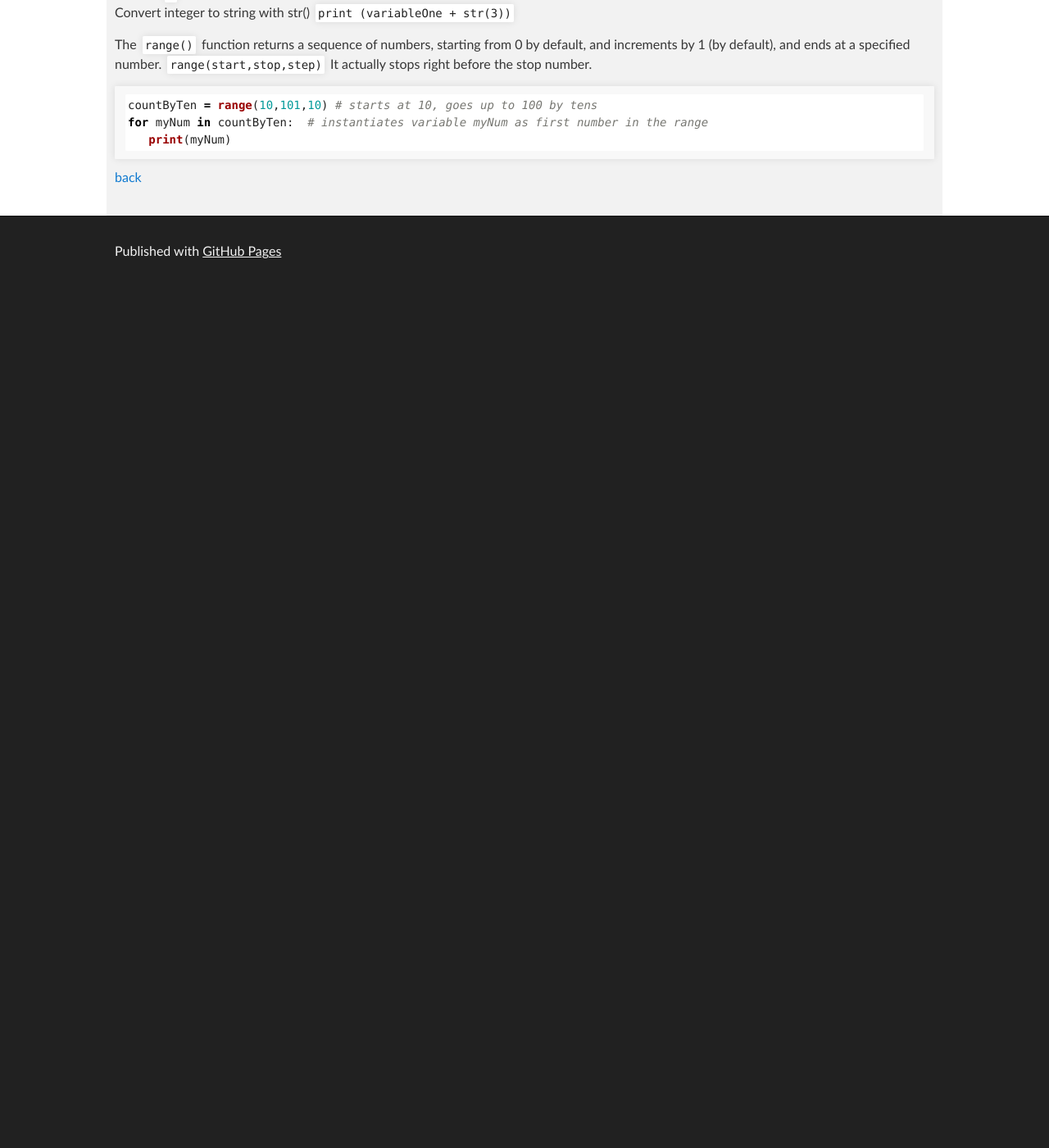
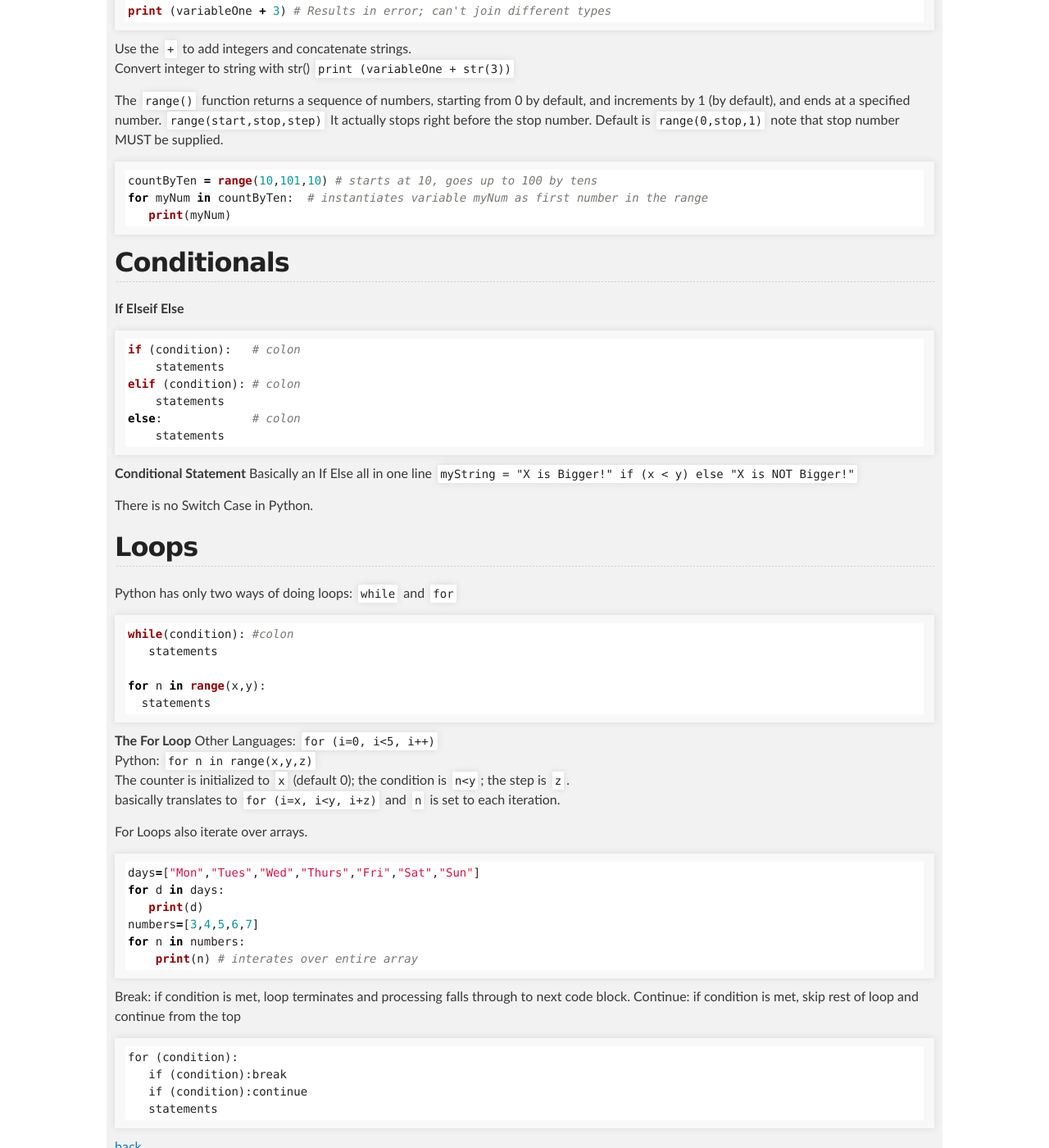
Before and after one commit to cathysnider/cathysnider.github.io, a Jekyll site: the page built from python.md, in a window 1280 px wide and 1400 px high, scrolled down 749 px. Shown: the whole window at 82% size. Built offline with Jekyll 4.4.1, drawn with Linux system fonts in a browser that asks for light colours; before the commit the page ends 1102 px from its top, so only the background shows below that; some of the changed text lies outside the part shown.

Commit message:
python rules

````diff
--- a/python.md
+++ b/python.md
@@ -4,6 +4,8 @@ layout: default
 ---
 
 # Python
+
+## Functions and Variables
 
 Spaces matter. No curly braces. No semi-colons. <br />
 Create function by
@@ -28,13 +30,60 @@ Use the `+` to add integers and concatenate strings. <br />
 Convert integer to string with str()
 `print (variableOne + str(3))`
 
-The `range()` function returns a sequence of numbers, starting from 0 by default, and increments by 1 (by default), and ends at a specified number. `range(start,stop,step)` It actually stops right before the stop number. <br />
+The `range()` function returns a sequence of numbers, starting from 0 by default, and increments by 1 (by default), and ends at a specified number. `range(start,stop,step)` It actually stops right before the stop number. Default is `range(0,stop,1)` note that stop number MUST be supplied. <br />
 ```python
 countByTen = range(10,101,10) # starts at 10, goes up to 100 by tens
 for myNum in countByTen:  # instantiates variable myNum as first number in the range
    print(myNum)
 ```
+## Conditionals
+**If Elseif Else**
+```python
+if (condition):   # colon
+    statements
+elif (condition): # colon
+    statements
+else:             # colon
+    statements
+```
+**Conditional Statement**
+Basically an If Else all in one line
+`myString = "X is Bigger!" if (x < y) else "X is NOT Bigger!"`
 
+There is no Switch Case in Python.
 
+## Loops
+Python has only two ways of doing loops: `while` and `for`
+```python
+while(condition): #colon
+   statements
+
+for n in range(x,y):
+  statements
+```
+
+**The For Loop**
+Other Languages: `for (i=0, i<5, i++)` <br />
+Python: `for n in range(x,y,z)` <br />
+The counter is initialized to `x` (default 0); the condition is `n<y`; the step is `z`.  <br />
+basically translates to `for (i=x, i<y, i+z)` and `n` is set to each iteration.
+
+For Loops also iterate over arrays.
+```python
+days=["Mon","Tues","Wed","Thurs","Fri","Sat","Sun"]
+for d in days:
+   print(d)
+numbers=[3,4,5,6,7]
+for n in numbers:
+    print(n) # interates over entire array
+```
+Break: if condition is met, loop terminates and processing falls through to next code block.
+Continue: if condition is met, skip rest of loop and continue from the top
+```
+for (condition):
+   if (condition):break
+   if (condition):continue
+   statements
+```
 
 [back](./)
````
